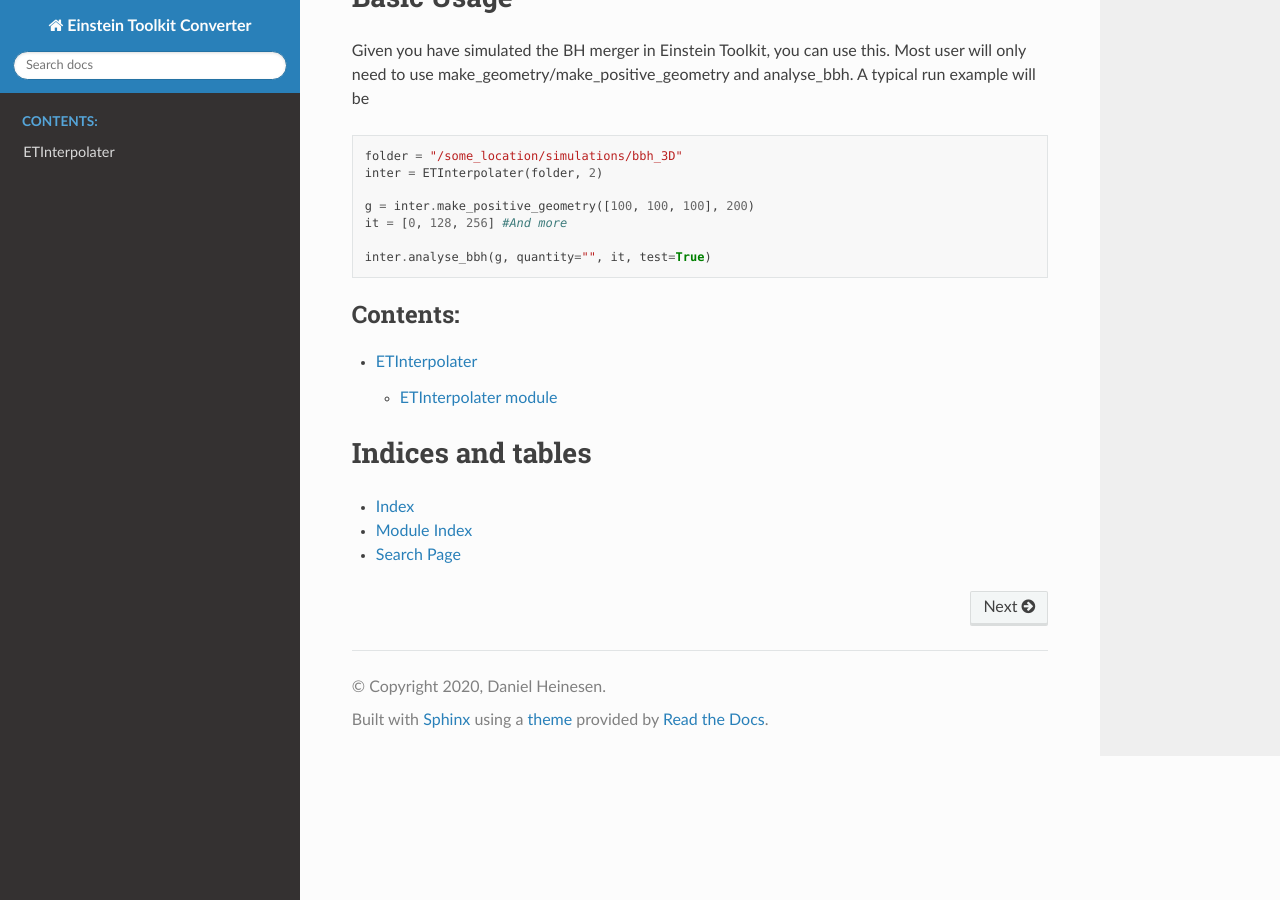
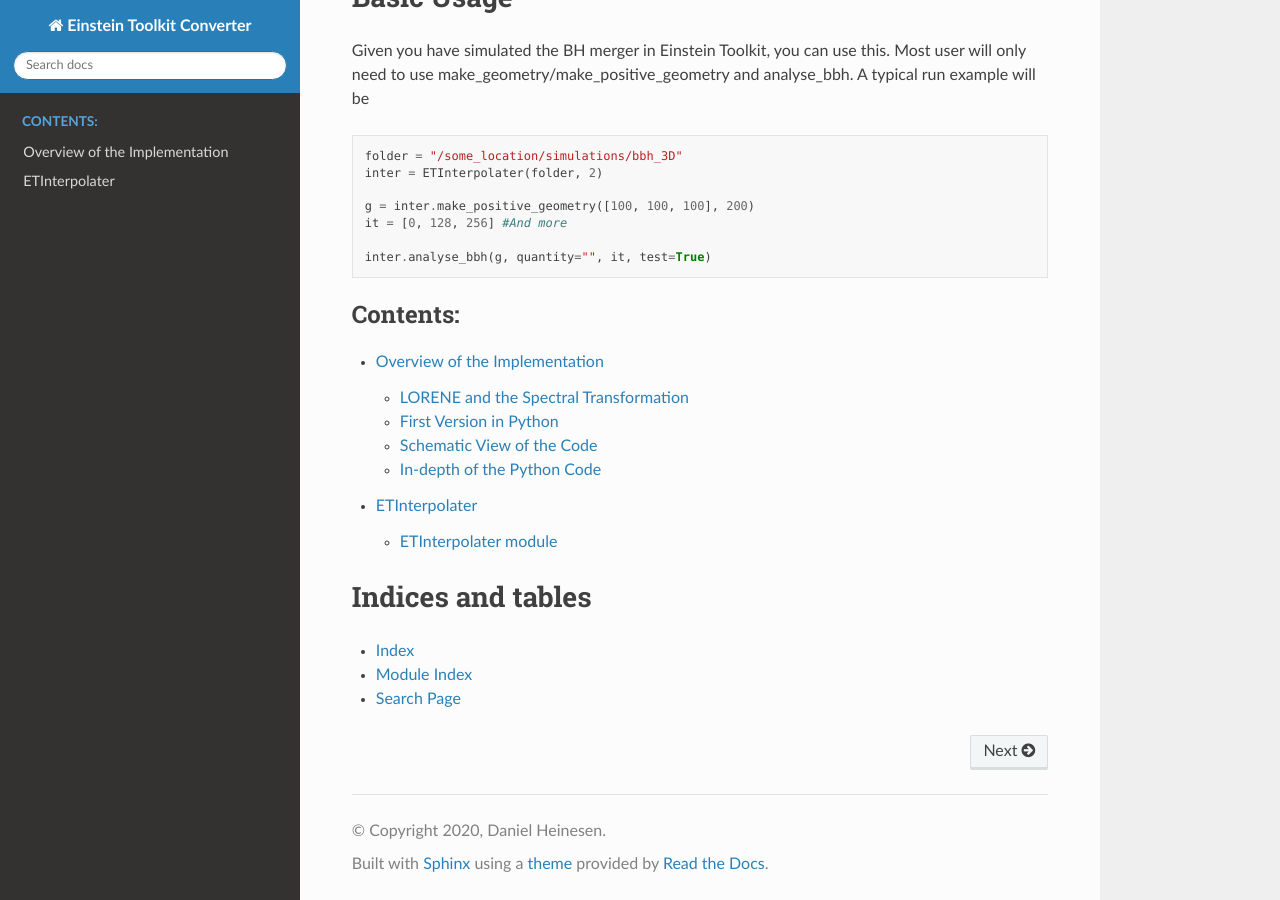
Before and after one commit to dulte/Master, a Sphinx documentation site: the page built from docs/index.rst, in a window 1280 px wide and 900 px high, scrolled down 957 px. Built offline with Sphinx 7.4.7 and the Read the Docs theme 2.0.0, drawn with Linux system fonts in a browser that asks for light colours; some of the changed lines change nothing that is shown.

Commit message:
adds implementation and schemaics to page

```diff
--- /dev/null
+++ b/docs/implementation.rst
@@ -0,0 +1,75 @@
+
+Overview of the Implementation
+==============================
+
+LORENE and the Spectral Transformation
+--------------------------------------
+
+One of the tedious tasks to have to implement is the actual spectral transformation. This involves a good deal of compactification of coordinates and fast Fourier transformations to get the spectral transformations. Since Einstein Toolkit gives the grid functions in Cartesian coordinates, while Gyoto uses spherical coordinates, a change of basis triads has to be done at some point.
+
+Thankfully LORENE has most of these capabilities build into it, in a way which is easy to use. LORENE is able to create spectral grids centered at a given position, then give collocation points needed to do the spectral transformation. Given the grid function values at these points, LORENE can, with only one command, transform into a spectral representation. It also lets the user change between different basis triads. LORENE also have the capability to do tensor algebra, and save these tensors in a way that Gyoto can read them. In other words, LORENE is able to handle all the tasks related to the spectral representation.
+
+First Version in Python
+-----------------------
+
+As seen above LORENE can take care of everything that has to do with the spectral transformation, but we still need to take care of the reading of the Einstein Toolkit files, the interpolation and the post-processing. Even though I hoped to be able to integrate this functionality straight into an Einstein Toolkit thorn, I instead decided that it would be easier to implement the conversion tool in Python first. This was meant to be a proof of concept, and would later be moved into Einstein Toolkit (there running in C/C++ and/or FORTRAN).
+
+The first hurdle I needed to cross was the reading of the Einstein Toolkit data and its interpolation. Reading of HDF5 files in Python is not that difficult, but since Einstein Toolkit formats the data in its own way -- to deal with time steps and the adaptive mesh grid --, this was not a trivial task. Thankfully I wasn't the first person having to do this, meaning that there existed tools made for Python to handle this kind of data. The library I chose to use was called PostCactus/PyCactusET . This library can both read the Einstein Toolkit data and interpolate it, and was used to read the grid functions.
+
+The position and apparent horizons of the black holes were also needed for the spectral grid as well as the splitting function. This was handled directly by my own code, instead of going through any library.
+
+With the grid functions, the apparent horizon and the black hole positions handled, the next step was to make the Python script able to communicate with LORENE. This was done by simply calling a LORENE script as a subprocess using Python. When the Python program need the collocation points, the LORENE script was called and the out-stream of this script was caught by Python, where it was processed to reveal the points. The Python program then did all the interpolation of the grid functions on these collocation points, and the application of the splitting function. The results were then written to a file -- with a curtain format --, and the LORENE script was again called, with the information that it now had to read the processed data and do the transformation.
+
+Having the processed data, LORENE could now do its magic. Making a scalar for the lapse function, a vector for the shift and a tensor for the spatial metric and the extrinsic curvature, the LORENE script could read the files and fill the components of these objects. Having these it could quickly do the spectral transformation and save the results as a file readable to Gyoto.
+
+Schematic View of the Code
+--------------------------
+.. image:: python_converter.png
+   :align: center
+
+In-depth of the Python Code
+----------------------------------------------
+
+
+In the figure above one can see a schematic representation of the conversion code. The user only needs to take two steps to run the code first the user creates a geometry on which the Einstein Toolkit data will be read. This is a two or three dimensional, uniform grid. Einstein Toolkit will in many instances used symmetries in the simulated systems to reduce run time, meaning that in many cases only 1/6th if the simulated space is used -- only positive values of x, y and z. Because of this, the user have the option to make a strictly positive geometry, with the reason being that the code will read the function values whether there exits a value there or not (with not existent values being set to 0). This will lead boundary noise in the areas between the points with simulated function values, and the ones set to 0 by default. By only having a geometry defined at the points were function values exist, we ensure that we don't get this boundary noise. The geometry is made by simply calling
+.. code-block:: python
+
+    inter = ETInterpolater(sim_folder, number_sim_bodies)
+    g = inter.make_positive_geometry(corner, grid_points)
+
+
+The user will then have to make a list over the iterations they want to look at. Then with a simple function call
+.. code-block:: python
+
+    it = [0, 128,256] #etc
+    inter.analyse_bbh(g, quantity="", it, test=True)
+
+
+the code will start its magic (test is there to make plots during the run, to see that everything works). The code will now start to run procedures described in the second column of the figure
+
+
+1. The code will read the position and radius of the black holes for Einstein Toolkit. The position will be used to calculate the splitting function.
+2. For each iteration given by the user, the code will loop though all the 3+1 quantities -- the lapse function, and all the different indices of the shift vector, the spatial metric and the extrinsic curvature. The below is what will happen for each quantity at a given iteration.
+3. A function is called to read the Einstein Toolkit data. Depending on the geometry given by the user, either the xy-plane is read in, or the xyz-space. This function will return a interpolated function of the grid function, making it possible to get the function value at an arbitrary point inside the defined geometry.
+4. Now a call is made to get the collocation points needed to do the spectral transformation. A C code is called with the information about the origin of one of the black holes -- so that the grid can be centered correctly. The C code has defined the different domain, and how many points it should use for each domain. Using this, and the origin given by the Python code, LORENE will calculate the spectral grid and print it to outstream. The Python function then captures the stream the C code makes, and reads and formats list of collocation points. The program now have the x, y and z coordinates of all the collocation points.
+5. The code will now begin to calculate the function value on the collocation points. This is done in the following steps
+
+    - The symmetries discussed above must be taken care of. For the most trivial case, with positive x, y and z-values, all negative coordinates are simply mirrored unto the positive side. For other symmetries, other measures are taken.
+    - Care are taken at the bounds. The collocation points may be outside of the simulated geometry, so points outside the geometry must be either given a value from inside the geometry or extrapolated.
+    - The function values are calculated for the desymmeterized and bounded values.
+    - The splitting function is applied to the function values.
+
+    The end result is then return as a flat array, with a mapping back to the formatting used by the collocation points. The mapping is ``d[l][k][j][i] =  (\sum_{0 <= m < l} n_r[m]*n_t[m]*n_p[m]) + k*n_t[l]*n_r[l] + j*n_r[l] + i``, with ``l`` being the domain, ``k`` being the k'th ``phi-value``, ``j`` being the j'th ``theta-value`` and ``i`` being the i'th ``r-value``, and ``n_r``, ``n_t`` and ``n_p`` being the arrays of points in the different domains. This array is written to file with a specific name.
+6. Points 4 and 5 are done for the second black hole (if there are two black holes).
+7. Points 3-6 are done for the next quantity, until all are processed.
+8. Having all the collocation points filled with function values for each 3+1 quantity, the C code is again called. This code will then
+
+    - The C code reads the files with the function values.
+    - All the 3+1 quantities are defined as tensorial objects, and their values are read from the read arrays.
+    - LORENE is then asked to make a spectral transformation on the quantities.
+    - Since Einstein Toolkit is in Cartesian coordinates, the 3+1 quantities are currently in Cartesian coordinates as well. Since Gyoto used spherical coordinates, the base triads of the quantities are changed to spherical coordinates.
+    - The quantities are then saved together with the map of the spectral grid to a file readable by Gyoto.
+
+
+
+The program is now done, and Gyoto can be run.
--- a/docs/index.rst
+++ b/docs/index.rst
@@ -67,6 +67,7 @@
    :maxdepth: 2
    :caption: Contents:
 
+   implementation
    modules
 
 Indices and tables
```
Also changed, not shown: docs/python_converter.png (added), 13 other files.
